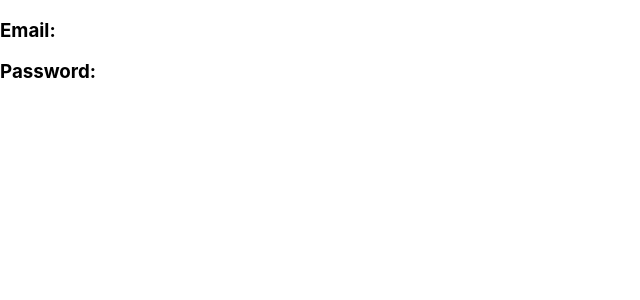
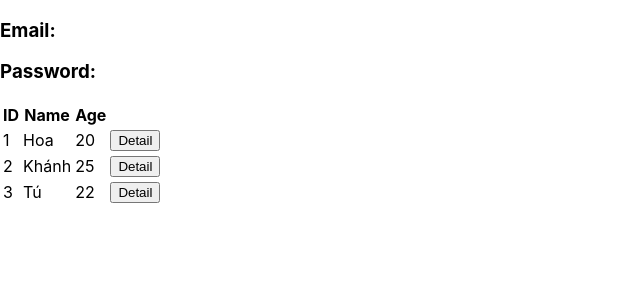
Before and after one commit to locnnhjp/react-router, a React (Create React App) app: page / in a window 1280 px wide. Both pictures are taken after a click on the button "Login". Shown: the top 300 px of the page, without its empty margins (0-640 px from the left). Built offline with nearby package versions, Linux system fonts and the light colour scheme.

Commit message:
add file

```diff
--- a/src/App.js
+++ b/src/App.js
@@ -2,6 +2,7 @@ import "./App.css";
 import { BrowserRouter, Route, Routes } from "react-router-dom";
 import Login from "./Components/Login";
 import Employee from "./Components/Employee";
+import EmployeeDetail from "./Components/EmployeeDetail";
 
 function App() {
     return (
@@ -10,6 +11,7 @@ function App() {
                 <Route path="/" element={<Login />} />
                 <Route path="login" element={<Login />} />
                 <Route path="employee" element={<Employee />} />
+                <Route path="employee/:id" element={<EmployeeDetail />} />
             </Routes>
         </BrowserRouter>
     );
--- a/src/Components/Employee.js
+++ b/src/Components/Employee.js
@@ -1,12 +1,56 @@
-import { useLocation } from "react-router-dom";
+import { useLocation, useNavigate } from "react-router-dom";
+
+
+const employees = [
+    {
+        id: 1,
+        name: "Hoa",
+        age: 20
+    },
+    {
+        id: 2,
+        name: "Khánh",
+        age: 25
+    },
+    {
+        id: 3,
+        name: "Tú",
+        age: 22
+    },
+]
 
 function Employee() {
     const {state} = useLocation();
+    const navigate = useNavigate();
 
+    const handleDetail = (e) => {
+        console.log(e.id);
+        navigate(`/employee/${e.id}`, {state: {
+            id: e.id,
+            name: e.name,
+            age: e.age
+        }});
+    }
     return(
         <div>
             <h3>Email: {state.email}</h3>
             <h3>Password: {state.password}</h3>
+            <table>
+                <tr>
+                    <th>ID</th>
+                    <th>Name</th>
+                    <th>Age</th>
+                    <th></th>
+                </tr>
+                {employees.map((e) => (
+                    <tr>
+                        <td>{e.id}</td>
+                        <td>{e.name}</td>
+                        <td>{e.age}</td>
+                        <td><button onClick={() => handleDetail(e)}>Detail</button></td>
+                    </tr>
+                ))}
+            </table>
         </div>
     )
 }
--- /dev/null
+++ b/src/Components/EmployeeDetail.js
@@ -0,0 +1,14 @@
+import { Link, useLocation } from "react-router-dom";
+
+function EmployeeDetail() {
+    let {state} = useLocation();
+    return (
+        <div>
+            <h3>ID: {state.id}</h3>
+            <h3>Name: {state.name}</h3>
+            <h3>Age: {state.age}</h3>
+        </div>
+    )
+}
+
+export default EmployeeDetail;
--- a/src/Components/Login.js
+++ b/src/Components/Login.js
@@ -7,7 +7,7 @@ function Login() {
 
     function handleChange(e) {
         setForm({
-            ...form, [e.target.name]: e.target.name
+            ...form, [e.target.name]: e.target.value
         });
     }
 
```
